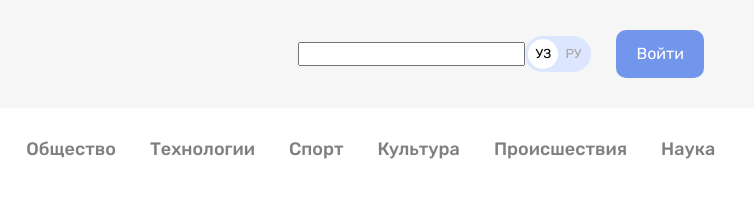
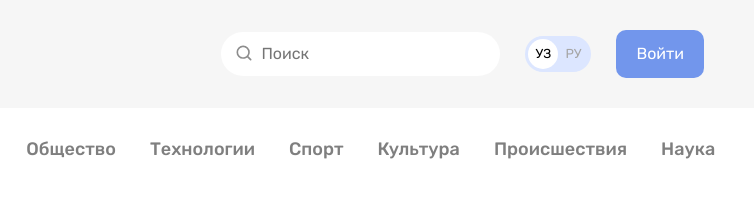
Before and after one commit to bunyodallabergenov/namanganliklar-24-sayt, a plain HTML site: page index.html in a window 1280 px wide. Shown: the top 219 px of the page, 526-1280 px from the left. Drawn offline with Linux system fonts and the light colour scheme.

Commit message:
initial mistake

```diff
--- a/css/style.css
+++ b/css/style.css
@@ -81,6 +81,18 @@ body {
 
 /* GLOBAL SEARCH */
 
+.global-search{
+  margin-right: 25px;
+  background-color: #fff;
+  border-radius: 60px;
+}
+.global-search-input{
+  border: none;
+  background: url(../images/Mask.svg);
+  background-repeat: no-repeat;
+  padding: 13px 20px 13px 40px;
+  background-position: 15px 13px;
+}
 
 /*TOGGLE */
 .language-toggle {
--- a/index.html
+++ b/index.html
@@ -34,7 +34,9 @@
               </div>
 
               <!-- GLOBAL SEARCH -->
-              <input class="input-search" type="search">
+              <form  class="global-search" action="https://echo.htmlacademy.ru">
+                <input class="global-search-input" type="search" placeholder="Поиск" required>
+              </form>
 
               <!-- LANGUAGE -->
               <div class="language-toggle">
@@ -314,7 +316,7 @@
                                    </article>
                                    <div>
                                    <img class="advertisiment-img" src="/images/advertisiment.png" alt="" width="350" height="330">
-                                </div>
+                                   </div>
              </div>
         </div>
        <div class="again-div container last-news-card"> <a class="again-link" href="#">Показать ещё </a> </div>
```
Also changed, not shown: images/Mask.svg (added).
